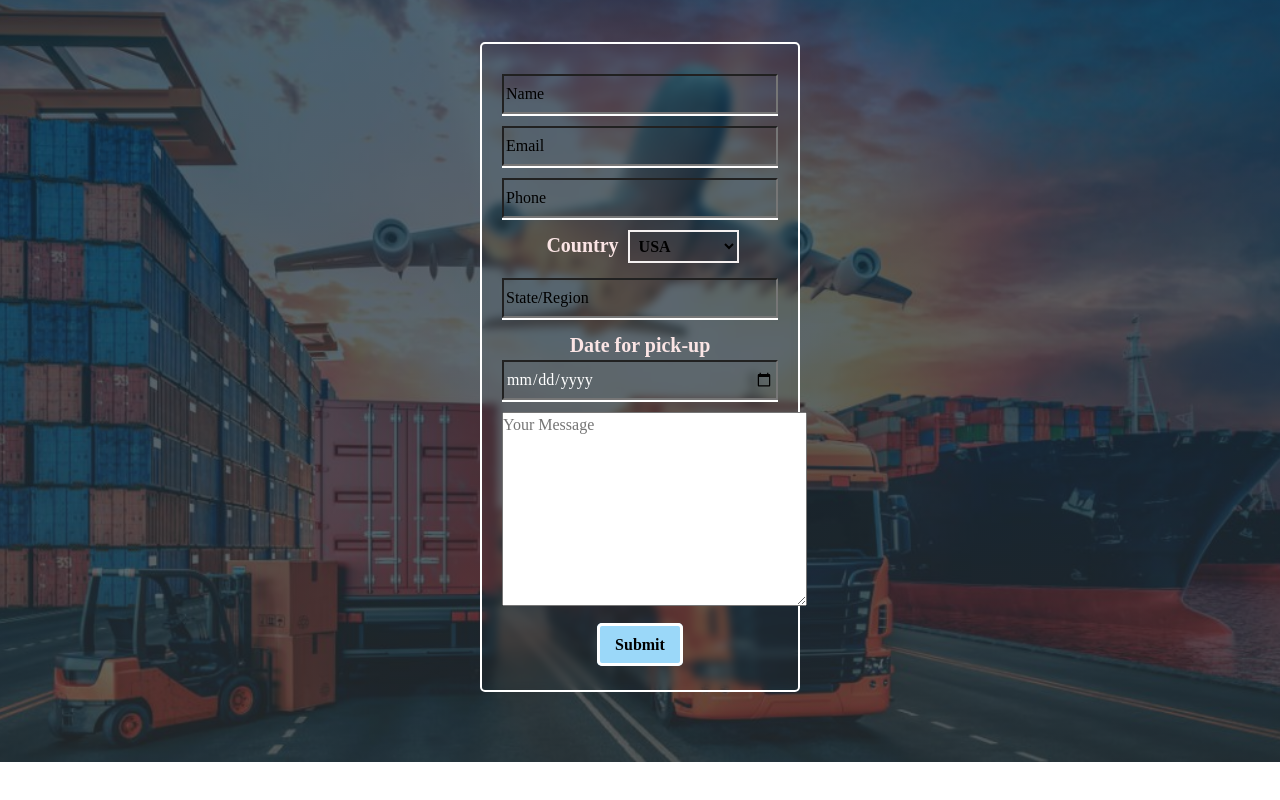
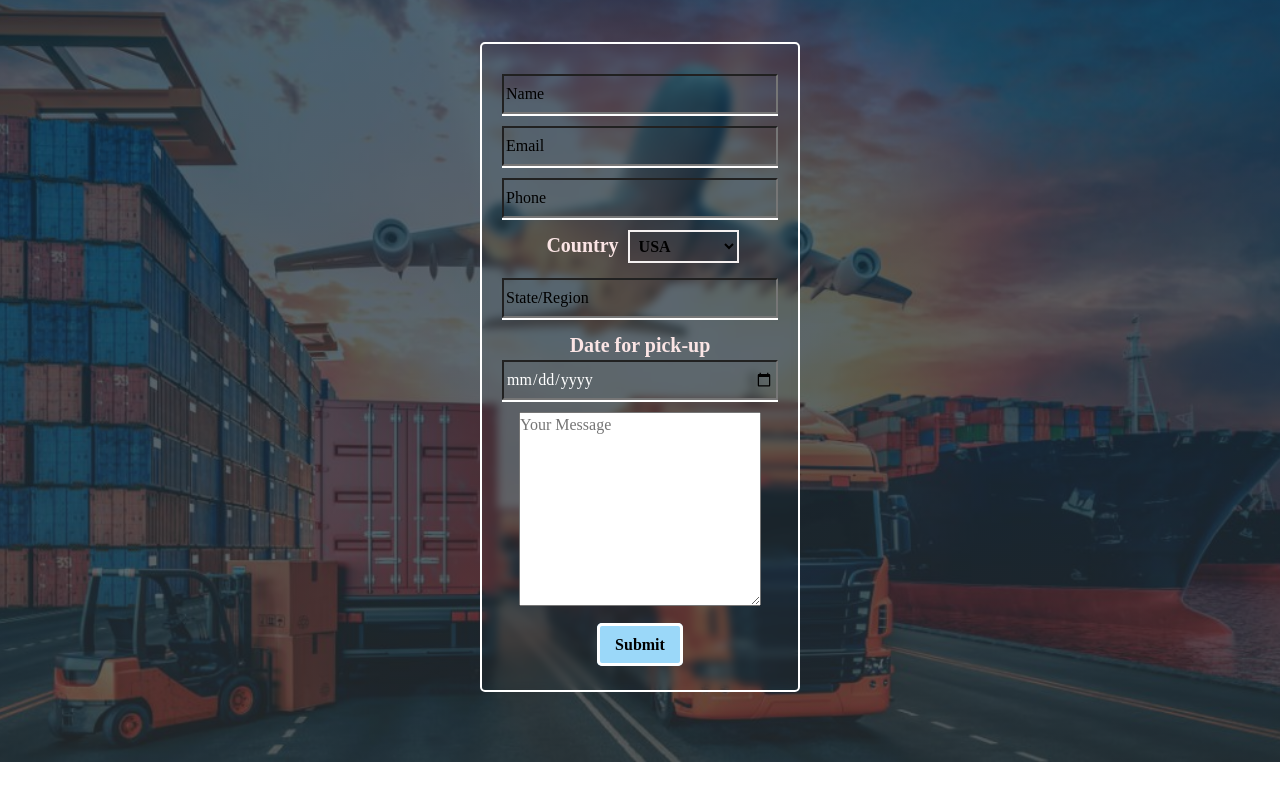
Before and after one commit to Sharm1515/Shipping-Express, a plain HTML site: page book.html in a window 1280 px wide. Shown: the part 358-1158 px from the top of the page. Drawn offline with nearby package versions, Linux system fonts and the light colour scheme.

Commit message:
book.html

```diff
--- a/book.html
+++ b/book.html
@@ -68,7 +68,7 @@
           <label>Date for pick-up</label>
           <input type="date" placeholder="" required>
         </div>
-        <textarea name="Message" placeholder="Your Message" cols="32" rows="8" class="Message"></textarea>
+        <textarea name="Message" placeholder="Your Message" cols="25" rows="8" class="Message"></textarea>
         <a href="#" type="submit" class="btn-2">Submit</a>
       </form>
     </div>
```
